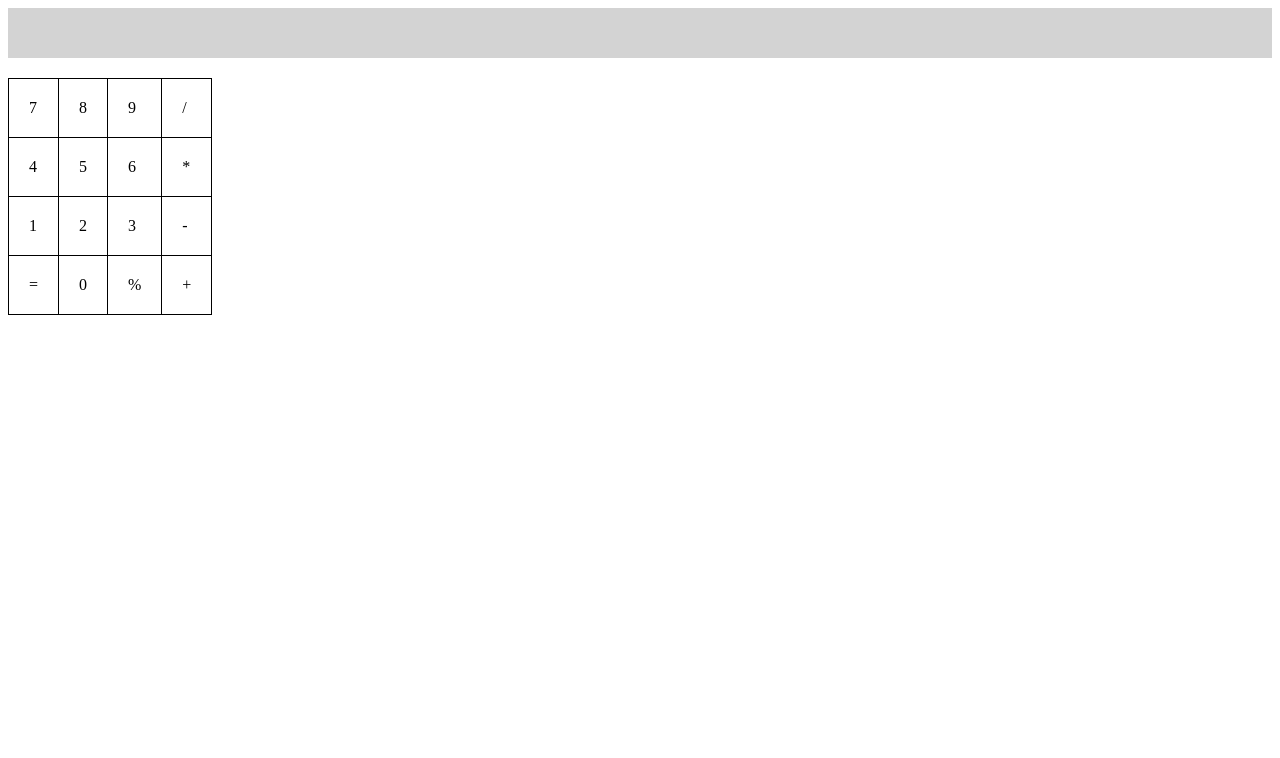
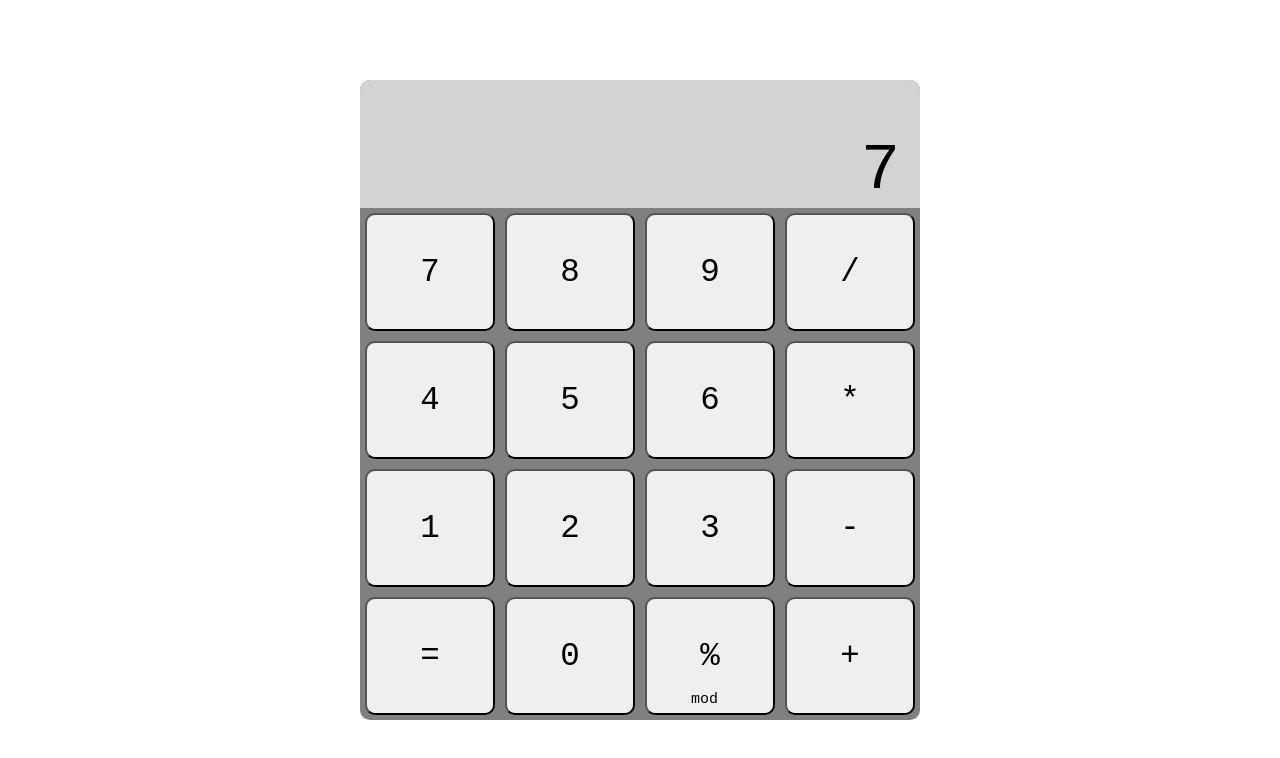
Before and after one commit to Ferosburn/kalkulator-sederhana, a plain HTML site: page index.html in a window 1280 px wide. Drawn offline with Linux system fonts and the light colour scheme.

Commit message:
change display

```diff
--- a/index.html
+++ b/index.html
@@ -1,51 +1,71 @@
 <!DOCTYPE html>
 <html lang="en">
   <head>
-  <meta charset="UTF-8">
-  <meta http-equiv="X-UA-Compatible" content="IE=edge">
-  <meta name="viewport" content="width=device-width, initial-scale=1.0">
-  <link rel="stylesheet" href="style.css">
+    <meta charset="UTF-8" />
+    <meta http-equiv="X-UA-Compatible" content="IE=edge" />
+    <meta name="viewport" content="width=device-width, initial-scale=1.0" />
+    <link rel="stylesheet" href="style.css" />
     <title>Document</title>
   </head>
   <body>
-  <div id="display">
-
+    <main class="container">
+      <div class="display-container">
+        <div id="display">7</div>
       </div>
-  <!-- <div id="test">7</div> -->
+      <div class="btns-container">
         <div class="btn-container">
-    <!-- <button id="seven">7</button> -->
-    <table>
-      <tr>
-        <!-- <td><button class="btn">7</button></td> -->
-        <!-- <td><input type="button" id="7" value="7"></td> -->
-        <!-- <td id="seven">7</td> -->
-        <!-- <td><button class="btn">8</button></td> -->
-        <td class="btn">7</td>
-        <td class="btn">8</td>
-        <td class="btn">9</td>
-        <td class="opr">/</td>
-      </tr>
-      <tr>
-        <td class="btn">4</td>
-        <td class="btn">5</td>
-        <td class="btn">6</td>
-        <td class="opr">*</td>
-      </tr>
-      <tr>
-        <td class="btn">1</td>
-        <td class="btn">2</td>
-        <td class="btn">3</td>
-        <td class="opr">-</td>
-      </tr>
-      <tr>
-        <td class="rslt">=</td>
-        <td class="btn">0</td>
-        <td class="opr">%</td>
-        <td class="opr">+</td>
-      </tr>
-    </table>
+          <button class="btn">7</button>
         </div>
-
+        <div class="btn-container">
+          <button class="btn">8</button>
+        </div>
+        <div class="btn-container">
+          <button class="btn">9</button>
+        </div>
+        <div class="btn-container">
+          <button class="opr">/</button>
+        </div>
+        <!-- ========== -->
+        <div class="btn-container">
+          <button class="btn">4</button>
+        </div>
+        <div class="btn-container">
+          <button class="btn">5</button>
+        </div>
+        <div class="btn-container">
+          <button class="btn">6</button>
+        </div>
+        <div class="btn-container">
+          <button class="opr">*</button>
+        </div>
+        <!-- ========== -->
+        <div class="btn-container">
+          <button class="btn">1</button>
+        </div>
+        <div class="btn-container">
+          <button class="btn">2</button>
+        </div>
+        <div class="btn-container">
+          <button class="btn">3</button>
+        </div>
+        <div class="btn-container">
+          <button class="opr">-</button>
+        </div>
+        <!-- ========== -->
+        <div class="btn-container">
+          <button class="rslt">=</button>
+        </div>
+        <div class="btn-container">
+          <button class="btn">0</button>
+        </div>
+        <div class="btn-container">
+          <button class="opr">%<br><span id="mod">mod</span></button>
+        </div>
+        <div class="btn-container">
+          <button class="opr">+</button>
+        </div>
+      </div>
+    </main>
     <script src="app.js"></script>
   </body>
 </html>
--- a/style.css
+++ b/style.css
@@ -1,16 +1,57 @@
-.btn-container table {
-  border: 1px solid;
-  border-collapse: collapse;
+* {
+  font-family: monospace;
+  margin: 0;
 }
 
-td {
-  border: 1px solid;
-  margin: 0;
-  padding: 20px;
+.container {
+  background: gray;
+  height: 80vh;
+  width: 70vh;
+  max-height: 100vw;
+  max-width: 90vw;
+  margin: 10vh auto 0 auto;
+  border-radius: 10px;
+  overflow: hidden;
+}
+
+.display-container {
+  height: 20%;
+  background-color: black;
+  position: relative;
+  background-color: lightgray;
+
 }
 
 #display {
-  height: 50px;
-  background-color: lightgray;
-  margin-bottom: 20px;
+  position: absolute;
+  bottom: 0;
+  right: 0;
+  font-size: 5em;
+  padding: 0 20px;
 }
+
+.btns-container {
+  height: 80%;
+  display: grid;
+  grid-template-columns: repeat(4, 1fr);
+}
+
+.btn-container {
+  padding: 5px;
+  box-sizing: border-box;
+}
+
+button {
+  font-size: 2.5em;
+  border-radius: 10px;
+  height: 100%;
+  width: 100%;
+  position: relative;
+}
+
+#mod {
+  position: absolute;
+  bottom: 4%;
+  left: 35%;
+  font-size: 15px;
+}
```
Lines whose indentation alone changed are shown as unchanged.
